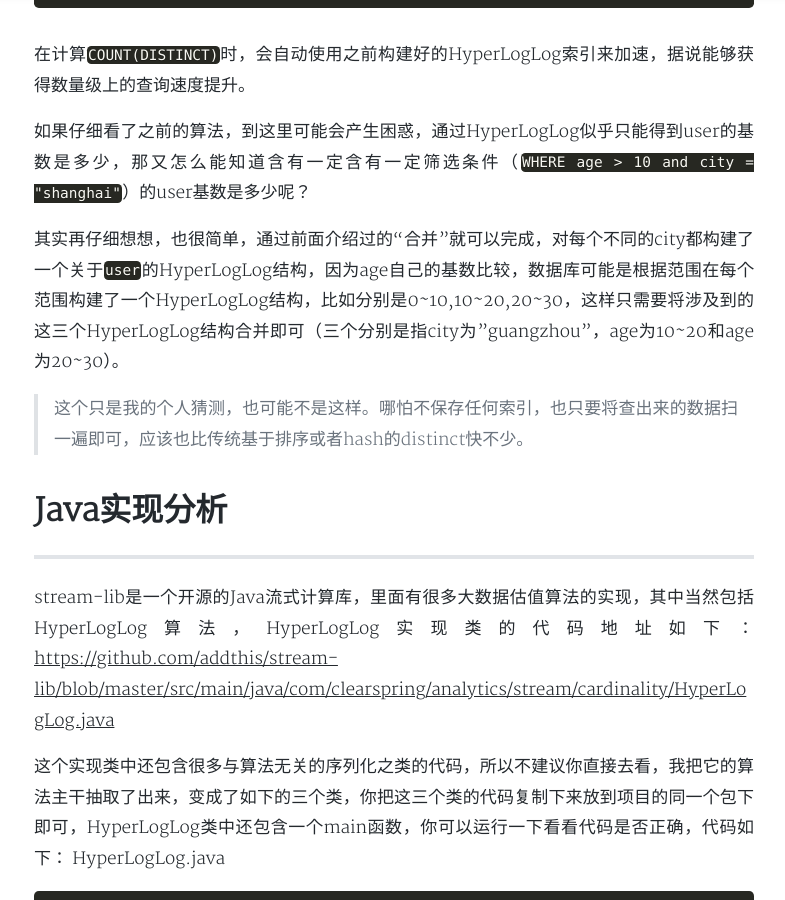
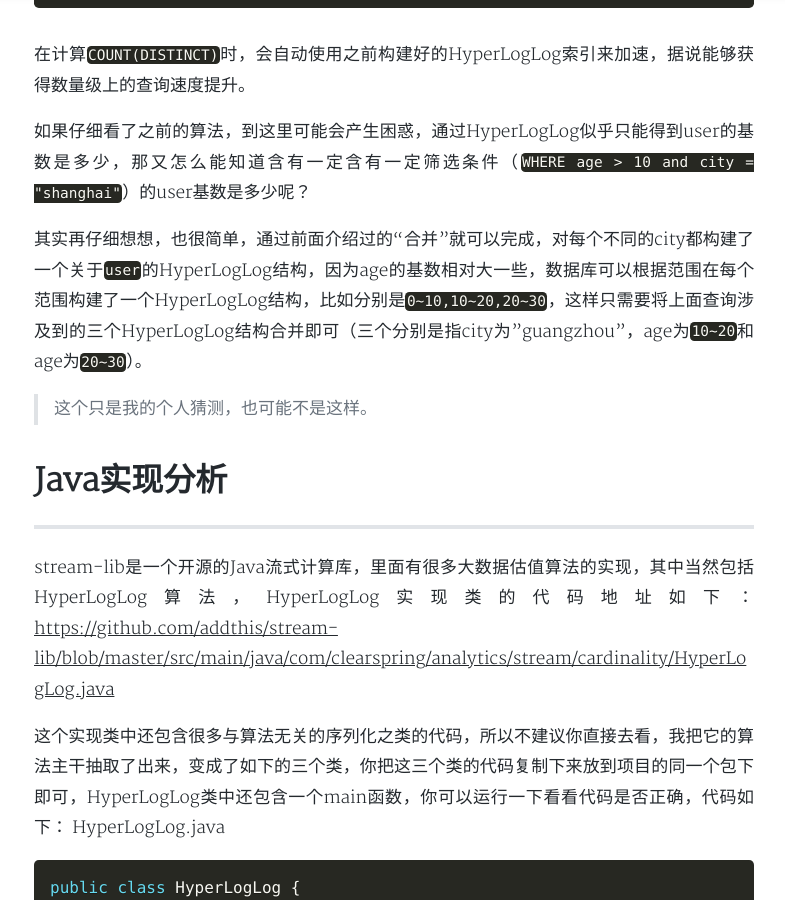
Before and after one commit to DQinYuan/dqinyuan.github.io, a Jekyll site: the page built from _posts/2018-08-22-hyperloglog.md, in a window 1280 px wide and 900 px high, scrolled down 9730 px. Shown: the whole window, without its empty margins (246-1031 px from the left). Built offline with Jekyll 4.4.1, drawn with Linux system fonts in a browser that asks for light colours; nearby versions of some CDN libraries; comment, search, counter and statistics services are not loaded; a style sheet for code colours, icons or effects is not loaded.

Commit message:
hyperloglog update

```diff
--- a/_posts/2018-08-22-hyperloglog.md
+++ b/_posts/2018-08-22-hyperloglog.md
@@ -223,11 +223,9 @@ SELECT COUNT(DISTINCT user) FROM users WHERE age >= 10 and city = "shanghai";
 
 
 
-其实再仔细想想，也很简单，通过前面介绍过的“合并”就可以完成，对每个不同的city都构建了一个关于`user`的HyperLogLog结构，因为age自己的基数比较，数据库可能是根据范围在每个范围构建了一个HyperLogLog结构，比如分别是0~10,10~20,20~30，这样只需要将涉及到的这三个HyperLogLog结构合并即可（三个分别是指city为"guangzhou"，age为10~20和age为20~30）。
+其实再仔细想想，也很简单，通过前面介绍过的“合并”就可以完成，对每个不同的city都构建了一个关于`user`的HyperLogLog结构，因为age的基数相对大一些，数据库可以根据范围在每个范围构建了一个HyperLogLog结构，比如分别是`0~10,10~20,20~30`，这样只需要将上面查询涉及到的三个HyperLogLog结构合并即可（三个分别是指city为"guangzhou"，age为`10~20`和age为`20~30`）。
 
-
-
-> 这个只是我的个人猜测，也可能不是这样。哪怕不保存任何索引，也只要将查出来的数据扫一遍即可，应该也比传统基于排序或者hash的distinct快不少。
+> 这个只是我的个人猜测，也可能不是这样。
 
 # Java实现分析
 
```
